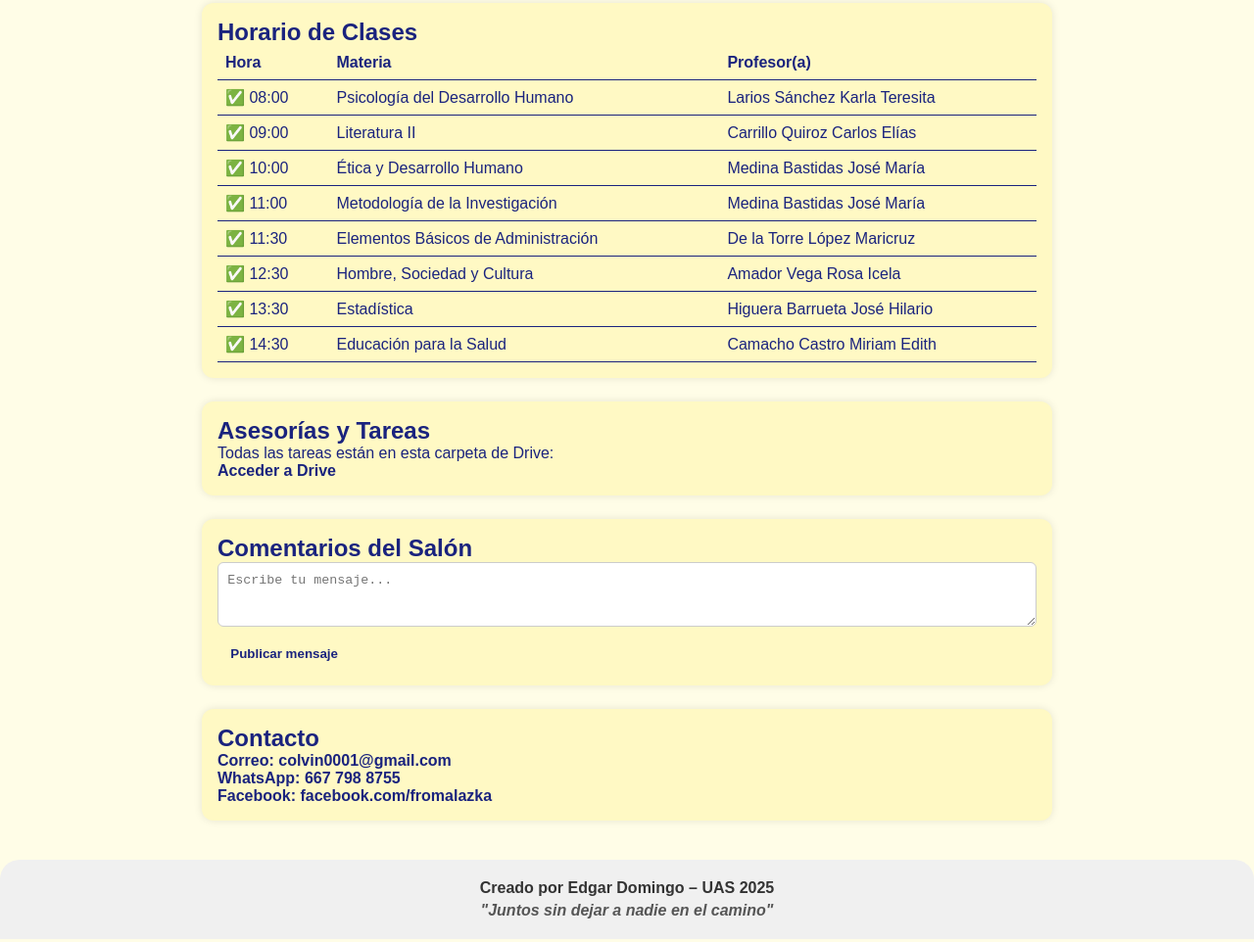
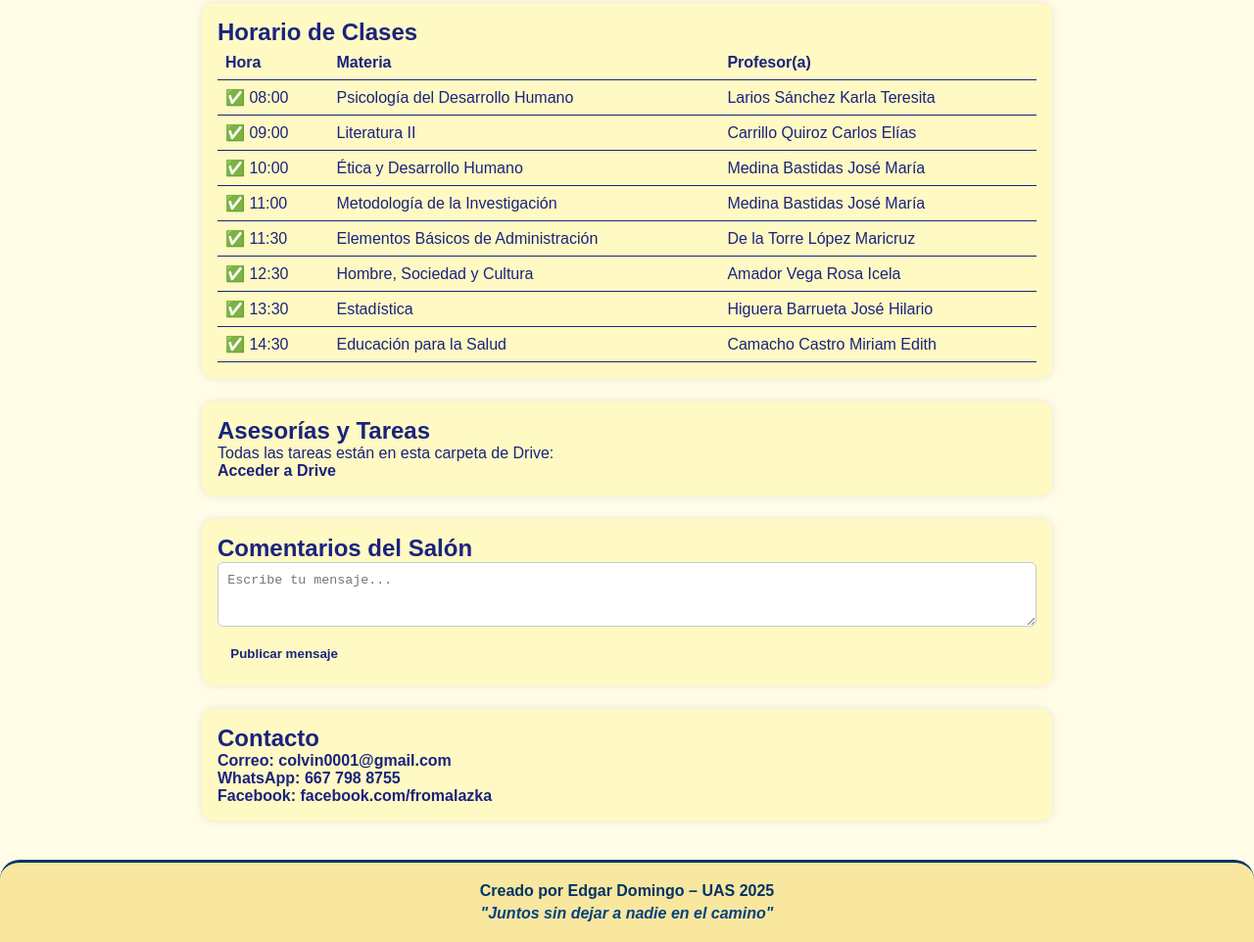
Before and after one commit to mazary/backend, a website: page index.html in a window 1280 px wide. Shown: the part 367-1329 px from the top of the page at 98% size. Drawn offline with Linux system fonts and the light colour scheme.

Commit message:
Update index.htmlgggg

```diff
--- a/index.html
+++ b/index.html
@@ -84,10 +84,11 @@
     </section>
   </main>
 
-<footer style="text-align: center; padding: 20px; background-color: #f0f0f0; color: #333; font-family: Arial, sans-serif;">
+<footer style="text-align: center; padding: 20px; background-color: #f9e79f; color: #003366; font-family: Arial, sans-serif; font-size: 16px; border-top: 3px solid #003366;">
   <p style="margin: 0; font-weight: bold;">Creado por Edgar Domingo – UAS 2025</p>
-  <p style="margin: 5px 0 0; font-style: italic; color: #555;">"Juntos sin dejar a nadie en el camino"</p>
+  <p style="margin: 5px 0 0; font-style: italic; color: #004080;">"Juntos sin dejar a nadie en el camino"</p>
 </footer>
+
 
 
   <script>
```
